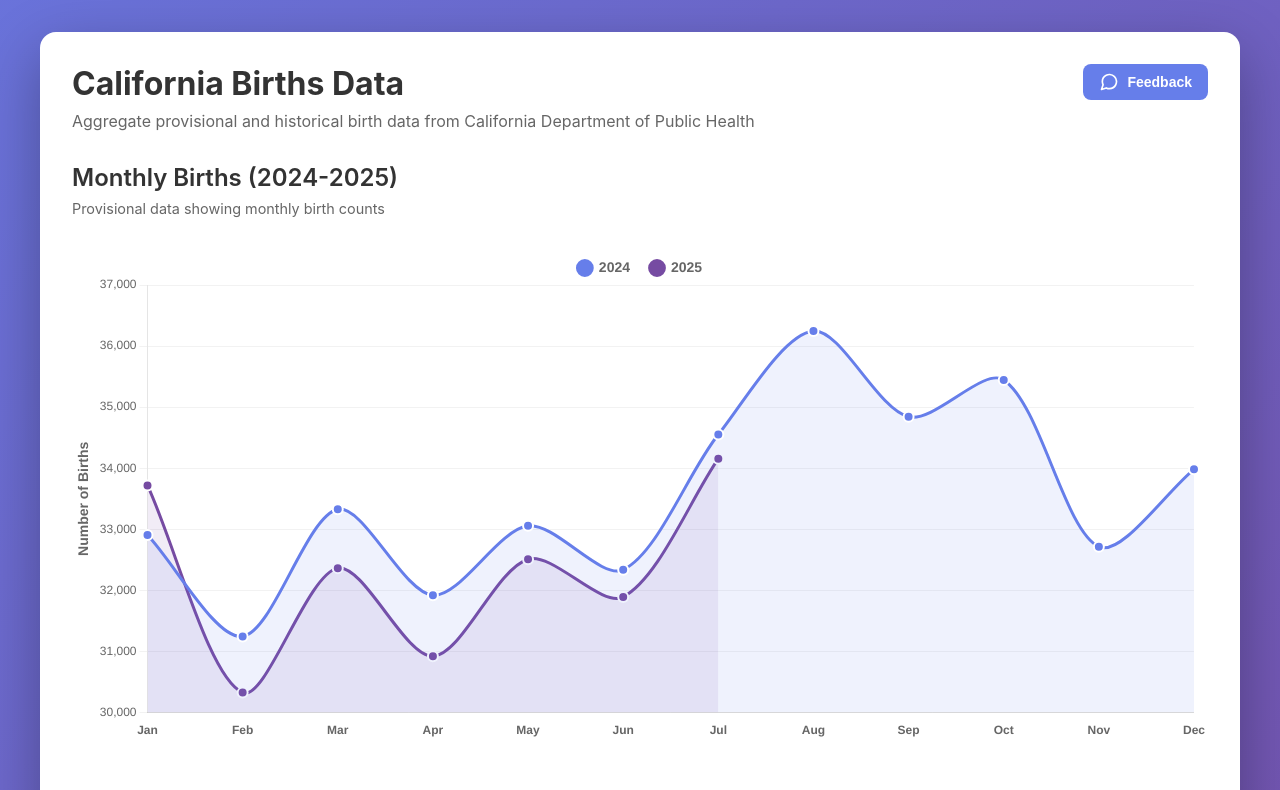
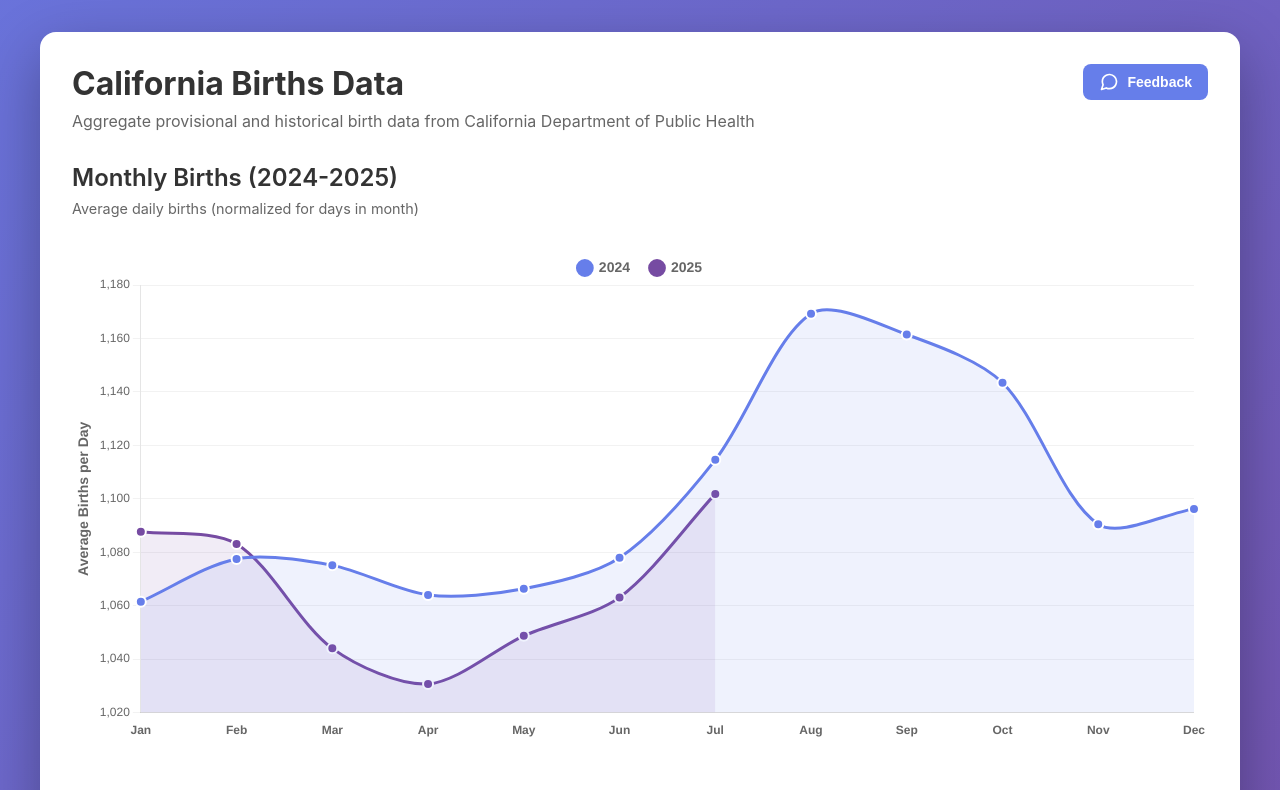
Before and after one commit to astromme/calbirths, a React (Vite) app: page / in a window 1280 px wide. Shown: the top 790 px of the page. Built offline with nearby package versions, Linux system fonts and the light colour scheme.

Commit message:
update for diff days per month

```diff
--- a/src/components/MonthlyChart.jsx
+++ b/src/components/MonthlyChart.jsx
@@ -29,14 +29,26 @@ const monthlyColors = [
   { border: 'rgb(118, 75, 162)', background: 'rgba(118, 75, 162, 0.1)' }
 ];
 
+// Helper function to get days in a month
+function getDaysInMonth(year, month) {
+  return new Date(year, month, 0).getDate();
+}
+
 export default function MonthlyChart({ data }) {
-  // Group data by year and month
+  // Group data by year and month, storing both raw count and normalized value
   const dataByYear = {};
+  const rawDataByYear = {};
+
   data.forEach(record => {
     if (!dataByYear[record.year]) {
       dataByYear[record.year] = new Array(12).fill(null);
+      rawDataByYear[record.year] = new Array(12).fill(null);
     }
-    dataByYear[record.year][record.month - 1] = record.count;
+    const monthIndex = record.month - 1;
+    const daysInMonth = getDaysInMonth(record.year, record.month);
+
+    rawDataByYear[record.year][monthIndex] = record.count;
+    dataByYear[record.year][monthIndex] = record.count / daysInMonth;
   });
 
   // Get the latest two years for the chart
@@ -99,7 +111,13 @@ export default function MonthlyChart({ data }) {
             if (value === null) {
               return `${context.dataset.label}: No data`;
             }
-            return `${context.dataset.label}: ${value.toLocaleString()} births`;
+            const year = parseInt(context.dataset.label);
+            const monthIndex = context.dataIndex;
+            const rawValue = rawDataByYear[year][monthIndex];
+            return [
+              `${context.dataset.label}: ${Math.round(value).toLocaleString()} births/day`,
+              `Total: ${rawValue.toLocaleString()} births`
+            ];
           }
         }
       }
@@ -131,7 +149,7 @@ export default function MonthlyChart({ data }) {
         },
         title: {
           display: true,
-          text: 'Number of Births',
+          text: 'Average Births per Day',
           font: {
             size: 14,
             weight: 'bold'
@@ -144,7 +162,7 @@ export default function MonthlyChart({ data }) {
   return (
     <div className="chart-section">
       <h2 className="section-title">Monthly Births ({displayYears.join('-')})</h2>
-      <p className="section-subtitle">Provisional data showing monthly birth counts</p>
+      <p className="section-subtitle">Average daily births (normalized for days in month)</p>
       <div className="chart-container">
         <Line data={chartData} options={options} />
       </div>
--- a/src/components/SeasonalityChart.jsx
+++ b/src/components/SeasonalityChart.jsx
@@ -24,6 +24,9 @@ ChartJS.register(
 
 const monthLabels = ['Jan', 'Feb', 'Mar', 'Apr', 'May', 'Jun', 'Jul', 'Aug', 'Sep', 'Oct', 'Nov', 'Dec'];
 
+// Typical days in each month (using 28.25 for February to account for leap years)
+const daysInMonth = [31, 28.25, 31, 30, 31, 30, 31, 31, 30, 31, 30, 31];
+
 export default function SeasonalityChart({ data }) {
   // Calculate average births per month across all years (1960-2024)
   const monthlyTotals = new Array(12).fill(0);
@@ -43,10 +46,13 @@ export default function SeasonalityChart({ data }) {
     monthlyYearCounts[index] > 0 ? total / monthlyYearCounts[index] : 0
   );
 
-  // Calculate total average births per year and convert to percentages
-  const totalAveragePerYear = monthlyAverages.reduce((sum, avg) => sum + avg, 0);
-  const monthlyPercentages = monthlyAverages.map(avg =>
-    totalAveragePerYear > 0 ? (avg / totalAveragePerYear) * 100 : 0
+  // Normalize by days in month to get average daily births
+  const dailyAverages = monthlyAverages.map((avg, index) => avg / daysInMonth[index]);
+
+  // Calculate total average daily births and convert to percentages
+  const totalDailyAverage = dailyAverages.reduce((sum, avg) => sum + avg, 0);
+  const monthlyPercentages = dailyAverages.map(avg =>
+    totalDailyAverage > 0 ? (avg / totalDailyAverage) * 12 * 100 : 0
   );
 
   const chartData = {
@@ -94,9 +100,11 @@ export default function SeasonalityChart({ data }) {
             const monthIndex = context.dataIndex;
             const yearCount = monthlyYearCounts[monthIndex];
             const avgBirths = monthlyAverages[monthIndex];
+            const dailyAvg = dailyAverages[monthIndex];
             return [
               `Percentage: ${percentage.toFixed(2)}%`,
-              `Average: ${Math.round(avgBirths).toLocaleString()} births`,
+              `Avg daily births: ${Math.round(dailyAvg).toLocaleString()}`,
+              `Avg monthly births: ${Math.round(avgBirths).toLocaleString()}`,
               `Based on ${yearCount} years (1960-2024)`
             ];
           }
@@ -143,7 +151,7 @@ export default function SeasonalityChart({ data }) {
   return (
     <div className="chart-section">
       <h2 className="section-title">Birth Seasonality (1960-2024)</h2>
-      <p className="section-subtitle">Percentage of annual births by month</p>
+      <p className="section-subtitle">Percentage of annual births by month (normalized for days in month)</p>
       <div className="chart-container">
         <Line data={chartData} options={options} />
       </div>
```
